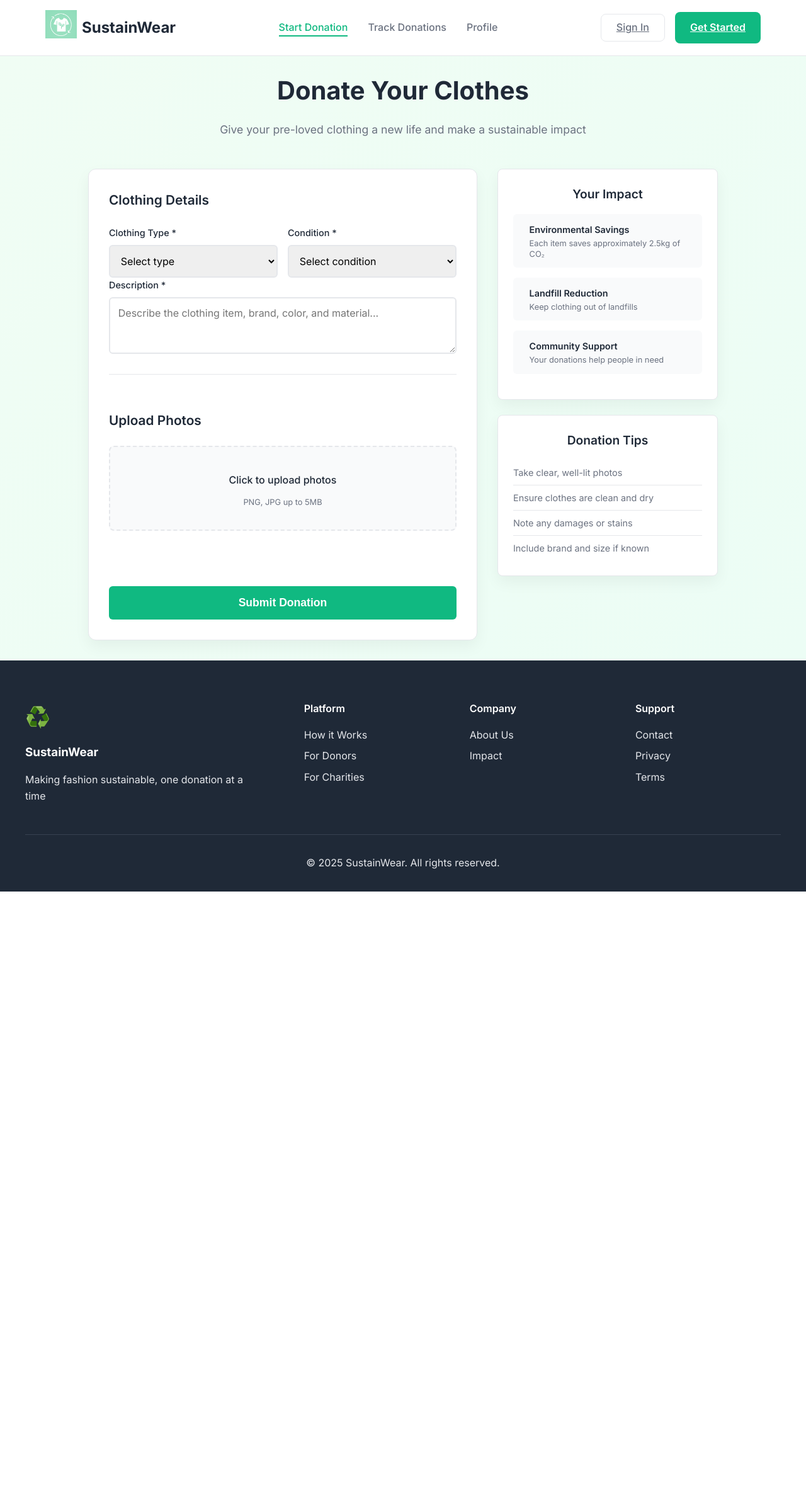
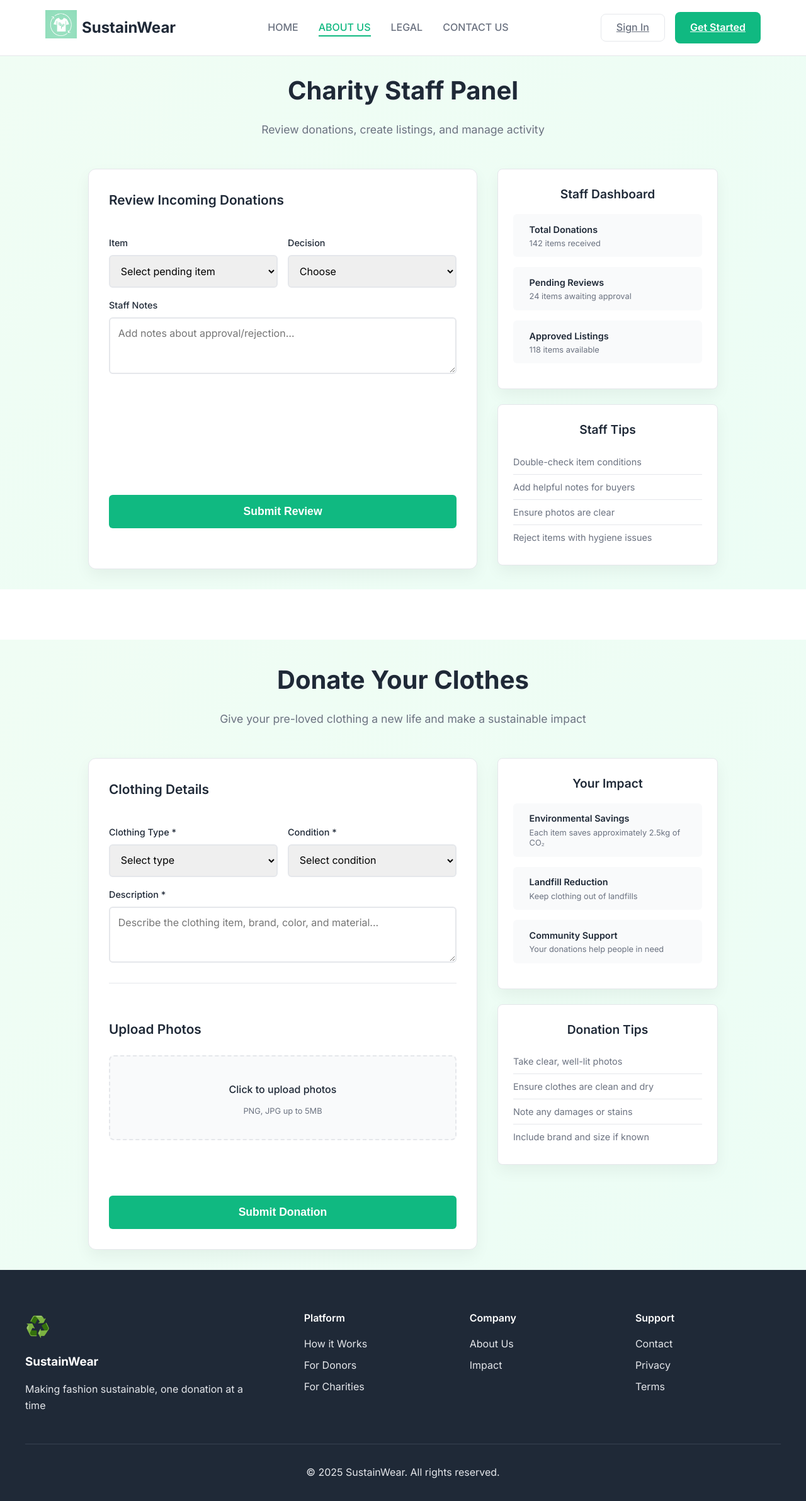
Before and after one commit to Jalalah-al/SustainWear, a PHP site: page /donate.php in a window 1280 px wide. Shown: the whole page at 63% size. Before the commit the page ends 1416 px from the top, so only its background shows below. Run offline with PHP 8.4, Linux system fonts and the light colour scheme.

Commit message:
add charity staff dashboard  and smooth scroll

```diff
--- a/Legal.php
+++ b/Legal.php
@@ -5,6 +5,7 @@
     <meta name="viewport" content="width=device-width, initial-scale=1.0">
     <link rel="stylesheet" href="css/style.css">
     <link rel="stylesheet" href="css/legal.css">
+    <script src="js/smoothScroll.js"></script>
     <link href="https://fonts.googleapis.com/css2?family=Inter:wght@300;400;500;600;700&display=swap" rel="stylesheet">
     <title>Legal | SustainWear</title>
 </head>
--- a/css/donate.css
+++ b/css/donate.css
@@ -76,6 +76,7 @@
 .form-group {
     display: flex;
     flex-direction: column;
+    margin-top: 1rem;
     gap: 0.5rem;
 }
 
@@ -207,6 +208,10 @@
     margin-top: 1rem;
 }
 
+#charity-btn{
+    margin-top: 12rem;
+}
+
 .btn-donate:hover {
     background: var(--primary-dark);
     transform: translateY(-2px);
--- a/donate.php
+++ b/donate.php
@@ -64,30 +64,110 @@ if ($_SERVER["REQUEST_METHOD"] == "POST") {
     <meta charset="UTF-8">
     <meta name="viewport" content="width=device-width, initial-scale=1.0">
     <link rel="stylesheet" href="css/style.css">
+     <script src="js/donate.js"></script>
     <link rel="stylesheet" href="css/donate.css">
     <link href="https://fonts.googleapis.com/css2?family=Inter:wght@300;400;500;600;700&display=swap" rel="stylesheet">
     <title>Donate Clothes | SustainWear</title>
 </head>
 <body>
 
-    <header class="header">
-        <nav class="navbar">
-            <div class="nav-brand">
-                <span class="logo"><img src="images/logo.png" id="logo" alt="SustainWear Logo"></span>
-                <h2>SustainWear</h2>
+<?php include 'headerAndFooter/header.php'; ?>
+
+
+
+
+
+<main class="donate-main">
+    <div class="container">
+        <div class="donate-header">
+            <h1>Charity Staff Panel</h1>
+            <p>Review donations, create listings, and manage activity</p>
+        </div>
+
+        <div class="donate-content">
+
+            <div class="donate-form-container">
+
+                <form class="donate-form" id="reviewDonationsForm">
+                    <div class="form-section">
+                        <h3>Review Incoming Donations</h3>
+
+                        <div class="form-row">
+                            <div class="form-group">
+                                <label for="reviewItem">Item</label>
+                                <select id="reviewItem" name="reviewItem">
+                                    <option value="">Select pending item</option>
+                                    <option value="shirt">Blue Shirt — Good</option>
+                                    <option value="shoes">Running Shoes — Excellent</option>
+                                </select>
+                            </div>
+
+                            <div class="form-group">
+                                <label for="decision">Decision</label>
+                                <select id="decision" name="decision">
+                                    <option value="">Choose</option>
+                                    <option value="approve">Approve</option>
+                                    <option value="reject">Reject</option>
+                                </select>
+                            </div>
+                        </div>
+
+                        <div class="form-group">
+                            <label for="staffNotes">Staff Notes</label>
+                            <textarea id="staffNotes" rows="3" placeholder="Add notes about approval/rejection…"></textarea>
+                        </div>
+
+                        <button type="submit" class="btn-donate" id="charity-btn">Submit Review</button>
+                    </div>
+                </form>
             </div>
-            <ul class="nav-menu">
-                <li><a href="donate.php" class="nav-link active">Start Donation</a></li>
-                <li><a href="trackDonations.php" class="nav-link">Track Donations</a></li>
-                <li><a href="profile.php" class="nav-link">Profile</a></li>
-            </ul>
 
-            <div class="nav-actions">
-                <a href="SignIn.php" class="btn-login">Sign In</a>
-                <a href="SignUp.php" class="btn-primary">Get Started</a>
-            </div>
-        </nav>
-    </header>
+
+            <div class="donate-sidebar">
+
+                <div class="impact-calculator">
+                    <h3>Staff Dashboard</h3>
+
+                    <div class="impact-item">
+                        <div class="impact-icon"></div>
+                        <div class="impact-text">
+                            <h4>Total Donations</h4>
+                            <p>142 items received</p>
+                        </div>
+                    </div>
+
+                    <div class="impact-item">
+                        <div class="impact-icon"></div>
+                        <div class="impact-text">
+                            <h4>Pending Reviews</h4>
+                            <p>24 items awaiting approval</p>
+                        </div>
+                    </div>
+
+                    <div class="impact-item">
+                        <div class="impact-icon"></div>
+                        <div class="impact-text">
+                            <h4>Approved Listings</h4>
+                            <p>118 items available</p>
+                        </div>
+                    </div>
+                </div>
+
+                <div class="donation-tips">
+                    <h3>Staff Tips</h3>
+                    <ul>
+                        <li>Double-check item conditions</li>
+                        <li>Add helpful notes for buyers</li>
+                        <li>Ensure photos are clear</li>
+                        <li>Reject items with hygiene issues</li>
+                    </ul>
+                </div>
+    </div>
+</main>
+
+
+
+
 
     <main class="donate-main">
         <div class="container">
@@ -96,7 +176,7 @@ if ($_SERVER["REQUEST_METHOD"] == "POST") {
                 <p>Give your pre-loved clothing a new life and make a sustainable impact</p>
             </div>
 
-            <!-- Success/Error Messages -->
+
             <?php if (isset($success_message)): ?>
                 <div class="alert alert-success" style="background: #d4ffd4; padding: 15px; border-radius: 5px; margin: 20px 0; border: 1px solid #00ff00;">
                     <?php echo $success_message; ?>
@@ -111,7 +191,7 @@ if ($_SERVER["REQUEST_METHOD"] == "POST") {
 
             <div class="donate-content">
                 <div class="donate-form-container">
-                    <!-- FORM SUBMITS TO THIS SAME PAGE -->
+
                     <form class="donate-form" method="POST" enctype="multipart/form-data">
 
                         <div class="form-section">
@@ -239,6 +319,6 @@ if ($_SERVER["REQUEST_METHOD"] == "POST") {
         </div>
     </footer>
 
-    <script src="js/donate.js"></script>
+
 </body>
 </html>
```
Also changed, not shown: js/smoothScroll.js (added, +22 -0 lines).
